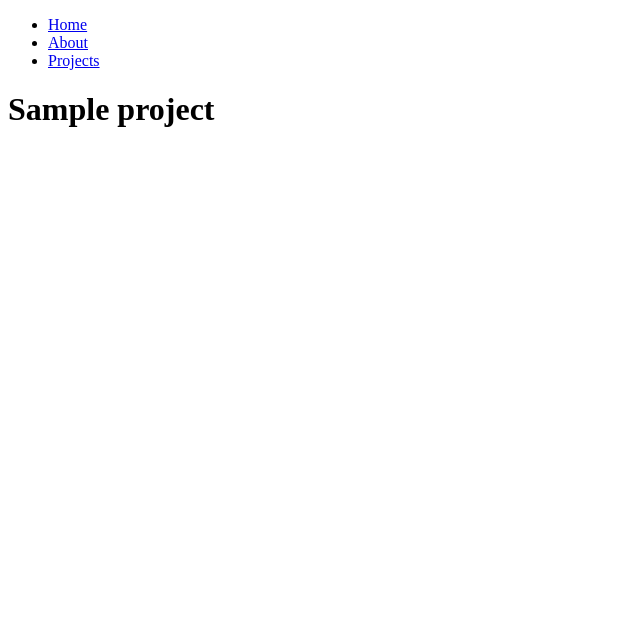
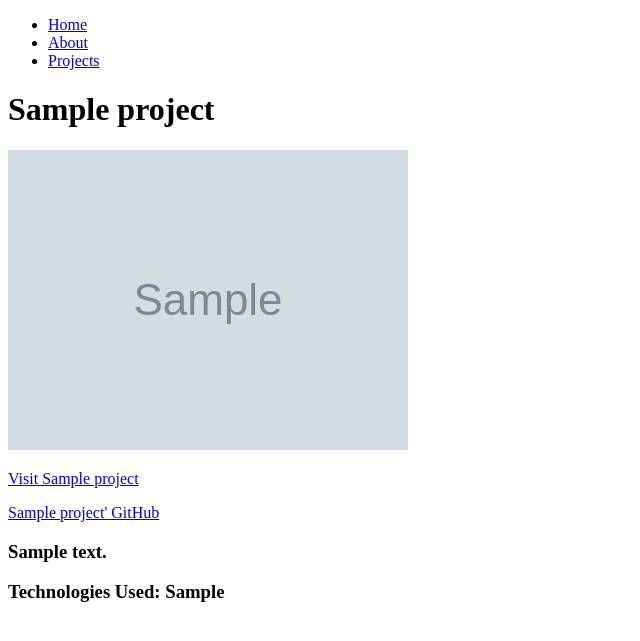
Before and after one commit to maviles7/miriam_assembled, a Django app: page /projects/1/ in a window 1280 px wide. Shown: the top 641 px of the page, without its empty margins (0-640 px from the left). Run offline with Django 5.2, Linux system fonts and the light colour scheme; tables that the repository leaves empty hold one stand-in row (values such as "Sample post"); grey boxes marked "Sample" are stand-in pictures.

Commit message:
details page

```diff
--- a/main_app/templates/projects/project_detail.html
+++ b/main_app/templates/projects/project_detail.html
@@ -3,4 +3,14 @@
 
     <h1>{{ project.title }}</h1>
 
+    <img src="{{ project.image }}" alt="{{ project.title }}">
+
+    <a href="{{ project.deploy_link }}" target='_blank'><p> Visit {{ project.title }}</p></a>
+    <a href="{{ project.github_link }}" target='_blank'>{{ project.title }}' GitHub</p></a>
+
+    <h3>{{ project.description }}</h3>
+
+    <h3>Technologies Used: {{ project.technologies }} </h3>
+
+
 {% endblock %}
```
